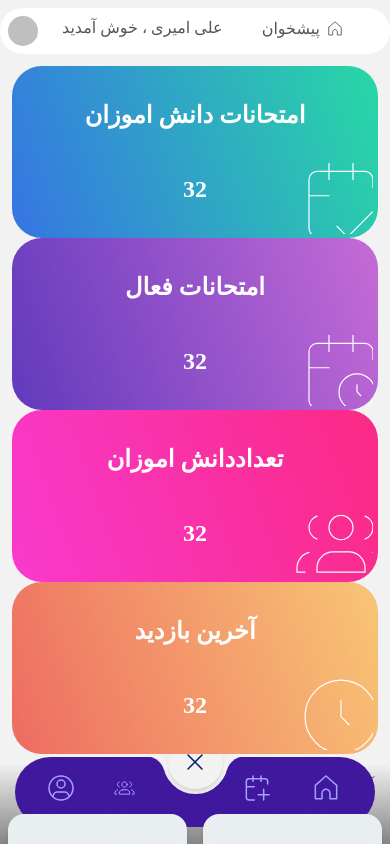
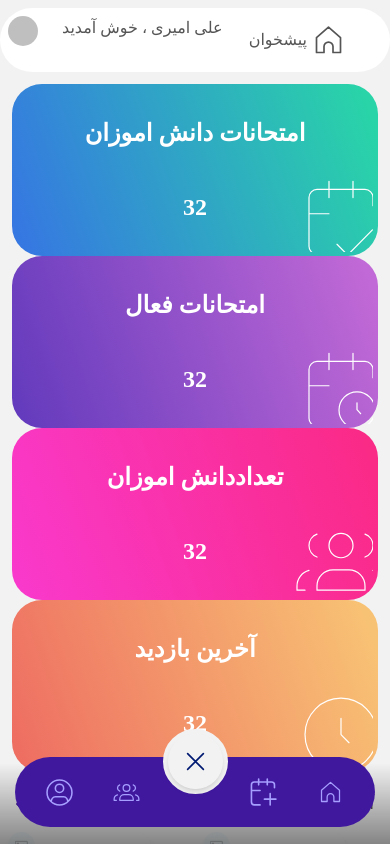
Before and after one commit to Fatemeh910/MoallemYar, a Next.js app: page /UserPanel in a window 390 px wide. Both pictures are taken after a click on the element 195 px from the left and 761 px from the top of the page. Shown: the top 844 px of the page. Built offline with nearby package versions, Linux system fonts and the light colour scheme.

Commit message:
Fix bugs in the mobile menu

```diff
--- a/src/app/UserPanel/MenuMobile.js
+++ b/src/app/UserPanel/MenuMobile.js
@@ -30,24 +30,24 @@ export default function MenuMobile() {
           <ul>
             <li style={{ "--i": "0.1s" }}>
               <Link href="#" title="پیشخوان">
-              <img src="/assets/icon/HomeIcon.svg" alt="پیشخوان" />
+              <img className="active:brightness-200" src="/assets/icon/homeIcon.svg" alt="پیشخوان" />
 
             </Link>
             </li>
             <li style={{ "--i": "0.2s" }}>
               <Link href="#" title="امتحانات جدید">
-              <img src="/assets/icon/Clendar.svg" alt="امتحانات جدید" />
+              <img className="active:brightness-200" src="/assets/icon/clendar.svg" alt="امتحانات جدید" />
             </Link>
             </li>
             <li></li>
             <li style={{ "--i": "0.2s" }}>
               <Link href="#" title="لیست دانش آموزان">
-              <img src="/assets/icon/Users.svg" alt="لیست دانش آموزان" />
+              <img className="active:brightness-200" src="/assets/icon/users.svg" alt="لیست دانش آموزان" />
             </Link>
             </li>
             <li style={{ "--i": "0.1s" }}>
               <Link href="#" title="پروفایل کاربری">
-              <img src="/assets/icon/Profile.svg" alt="پروفایل کاربری" />
+              <img className="active:brightness-200" src="/assets/icon/profile.svg" alt="پروفایل کاربری" />
             </Link>
             </li>
           </ul>
--- a/src/app/UserPanel/layout.js
+++ b/src/app/UserPanel/layout.js
@@ -13,7 +13,7 @@ export default function UserLayout({ children }) {
             <div className='flex'>
                 <div className='md:flex hidden'> <Sidebar /> </div>
                 <div
-                    className='md:hidden block fixed bottom-0 pb-5 left-0 right-0'
+                    className='md:hidden block fixed bottom-0 pb-5 left-0 right-0 z-10'
                     style={{
                         background: "linear-gradient(to top, rgba(0,0,0,0.45), transparent 95%)"
                     }}>
--- a/src/app/UserPanel/userpanel_globals.css
+++ b/src/app/UserPanel/userpanel_globals.css
@@ -1,15 +1,19 @@
- {
+ /* {
     padding: 0;
     margin: 0;
     box-sizing: border-box;
   } */
-
+   */
   body {
     font-family: vazirmatn;
     direction: rtl;
     background: #F2F2F2;
   }
 
+  img{
+    width: 27px;
+    height: 27px;
+  }
 
   .container {
     display: flex;
@@ -50,7 +54,7 @@
     inset: 0;
   }
 
-  .menuToggle span::before {
+  /* .menuToggle span::before {
     content: '';
     position: absolute;
     width: 20px;
@@ -72,7 +76,7 @@
     background: transparent;
     border-top-left-radius: 20px;
     box-shadow: -3px -6px #f2f2f2;
-  }
+  } */
 
   .menu ul {
     position: relative;
@@ -219,7 +223,7 @@ span {
 .menuToggle.active~.menu ul li {
   opacity: 1;
   visibility: visible;
-  transform: translateY(15px);
+  transform: translateY(19px);
   transition-delay: calc(0.75s + var(--i));
   transition-duration: 0.2s;
 }
```
Also changed, not shown: public/assets/icon/users.svg.
